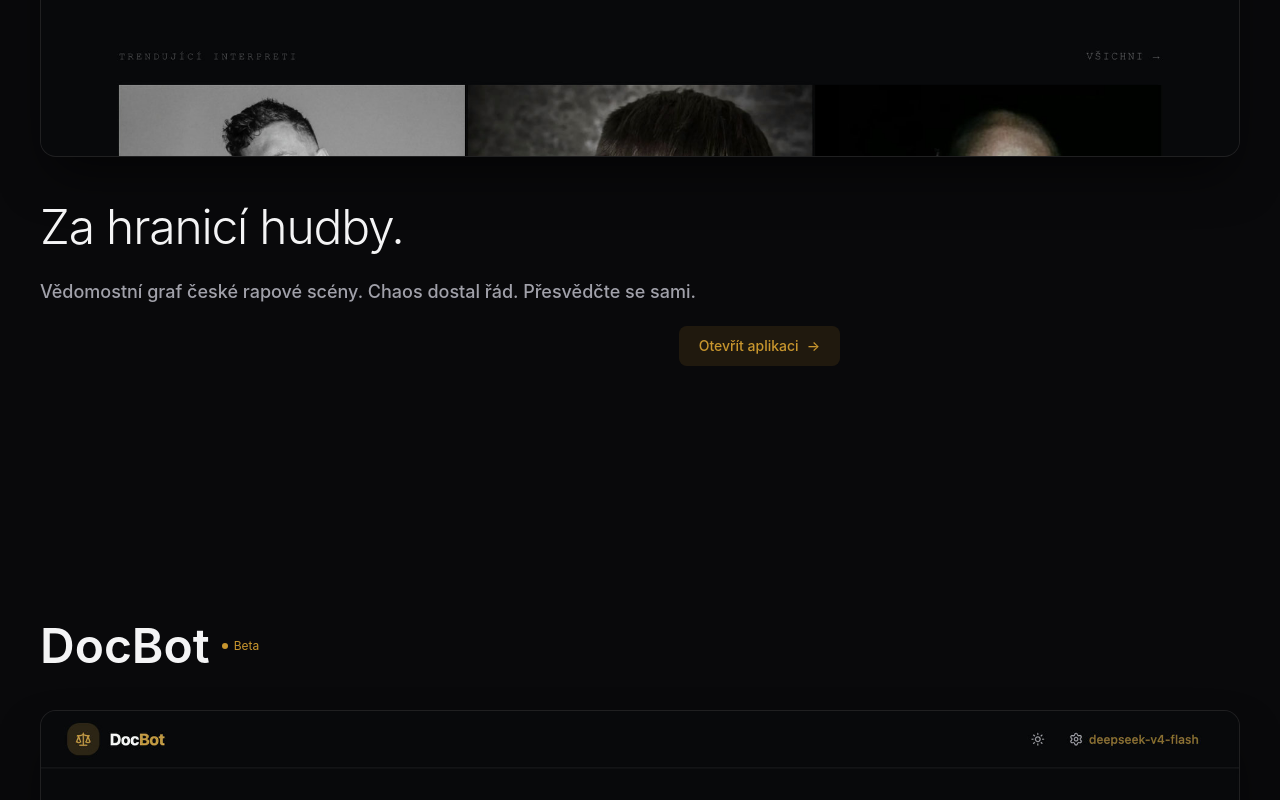
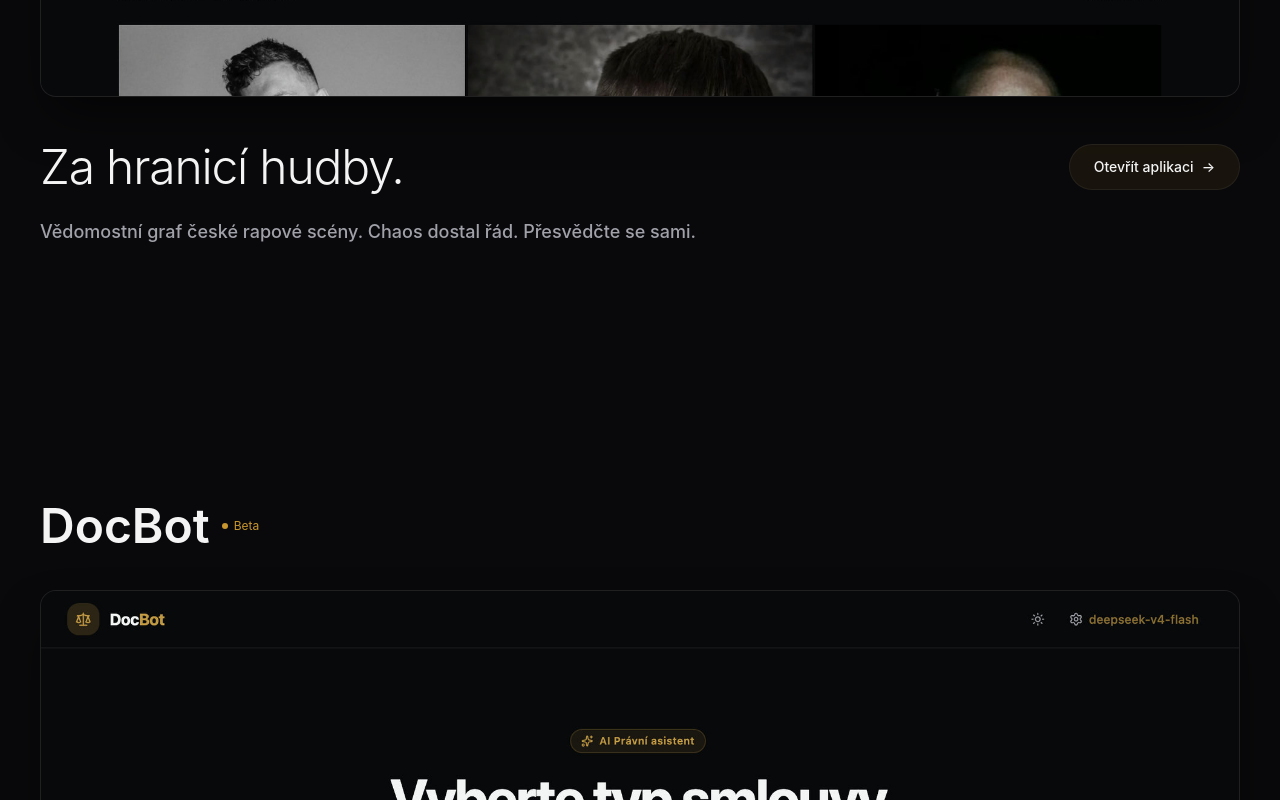
Before and after one commit to Peter-Pix/petrpiskacek.cloud, a Next.js app: page / in a window 1280 px wide. Shown: the part 4100-4900 px from the top of the page. Built offline with nearby package versions, Linux system fonts and the light colour scheme; no server answers.

Commit message:
feat: app button ghost pill next to hook on desktop, fill on hover

```diff
--- a/src/app/globals.css
+++ b/src/app/globals.css
@@ -225,6 +225,19 @@ body {
   border-color: var(--gold);
   color: var(--gold);
   background: rgba(200, 150, 46, 0.06);
+}
+
+/* Ghost tlačítko aplikací — průsvitné, výplň až při hoveru */
+.btn-app-ghost {
+  border-color: var(--border);
+  color: var(--text);
+  background-color: rgba(200, 150, 46, 0.08);
+}
+
+.btn-app-ghost:hover {
+  border-color: var(--gold);
+  color: var(--gold);
+  background-color: rgba(200, 150, 46, 0.12);
 }
 
 /* Apple nav */
--- a/src/components/AppGrid.tsx
+++ b/src/components/AppGrid.tsx
@@ -121,27 +121,17 @@ function AppRow({ app }: { app: App }) {
         </div>
       )}
 
-      {/* Velký hák — vlevo */}
-      <div className="flex flex-col items-start">
+      {/* Velký hák — vlevo, tlačítko vpravo (jen velké obrazovky) */}
+      <div className="flex flex-col items-start gap-6 lg:flex-row lg:items-center lg:justify-between">
         <p
           className="text-3xl font-light leading-tight tracking-tight md:text-5xl"
           style={{ color: "var(--text-primary)" }}
         >
           {story.hook}
         </p>
-      </div>
-
-      {/* Popis + CTA — text vlevo, tlačítko vpravo */}
-      <div className="mt-5 max-w-[800px] 2xl:max-w-[1000px]">
-        <p
-          className="text-base font-medium leading-relaxed md:text-lg"
-          style={{ color: "var(--text-secondary)" }}
-        >
-          {story.body}
-        </p>
 
         {hasShot && (
-          <div className="mt-5 flex justify-end">
+          <div className="shrink-0">
             <AppLink
               href={app.href}
               external={app.external}
@@ -151,6 +141,16 @@ function AppRow({ app }: { app: App }) {
             />
           </div>
         )}
+      </div>
+
+      {/* Popis — text vlevo */}
+      <div className="mt-5 max-w-[800px] 2xl:max-w-[1000px]">
+        <p
+          className="text-base font-medium leading-relaxed md:text-lg"
+          style={{ color: "var(--text-secondary)" }}
+        >
+          {story.body}
+        </p>
       </div>
     </article>
   );
@@ -175,11 +175,7 @@ function AppLink({
   appName: string;
 }) {
   const className =
-    "group inline-flex items-center gap-2 rounded-lg px-5 py-2.5 text-sm font-medium transition-all max-w-[60vw] md:max-w-none";
-  const style = {
-    backgroundColor: "rgba(200, 150, 46, 0.12)",
-    color: "var(--gold)",
-  };
+    "group btn-app-ghost inline-flex items-center gap-2 rounded-full border px-6 py-3 text-sm font-medium transition-all duration-500 max-w-[60vw] md:max-w-none";
   const arrow = (
     <span className="transition-transform duration-200 group-hover:translate-x-1">
       →
@@ -193,7 +189,6 @@ function AppLink({
         target="_blank"
         rel="noopener noreferrer"
         className={className}
-        style={style}
         onClick={() => trackEvent("click_app", { app: appId, name: appName })}
       >
         <span>{label}</span>
@@ -206,7 +201,6 @@ function AppLink({
     <Link
       href={href}
       className={className}
-      style={style}
       onClick={() => trackEvent("click_app", { app: appId, name: appName })}
     >
       <span>{label}</span>
```
